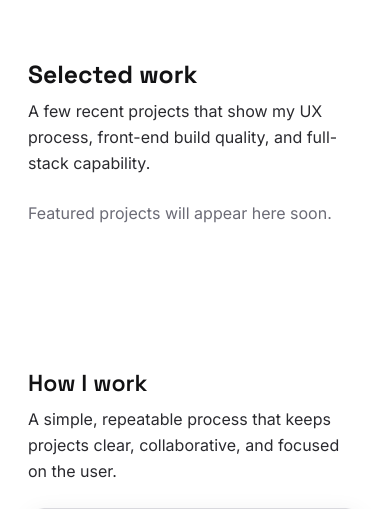
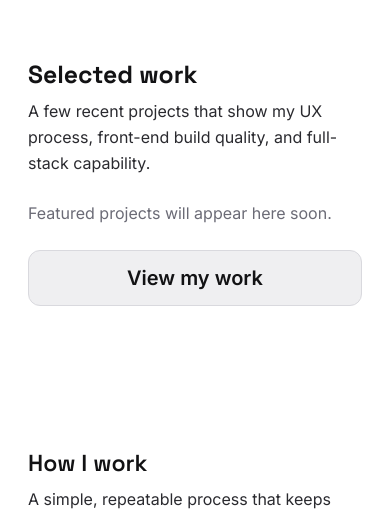
Before and after one commit to creatvie-introvert/portfolio-2026, a Django app: page / in a window 390 px wide. Shown: the part 987-1496 px from the top of the page. Run offline with Django 5.2, Linux system fonts and the light colour scheme; data that the repository does not hold is empty.

Commit message:
feat(home): add work section CTA button and mobile-only fluid button utility

```diff
--- a/core/static/core/css/style.css
+++ b/core/static/core/css/style.css
@@ -667,6 +667,17 @@
         z-index: 1;
     }
 
+    /* Button: full width on mobile only */
+    .u-btn-fluid {
+        width: 100%;
+    }
+
+    @media (min-width: 576px) {
+        .u-btn-fluid {
+            width: auto;
+        }
+    }
+
     /* 7) PAGES */
 
     /* 7.1 Home */
--- a/core/templates/core/home.html
+++ b/core/templates/core/home.html
@@ -141,6 +141,13 @@
                 </p>
             </div>
             {% endfor %}
+        </div>
+
+        <!-- Sectionm CTA -->
+        <div class="d-flex justify-content-center mt-4 mt-md-5">
+            <a href="#" class="btn btn-outline-secondary btn-lg u-btn-fluid">
+                View my work
+            </a>
         </div>
     </div>
 </section>
```
